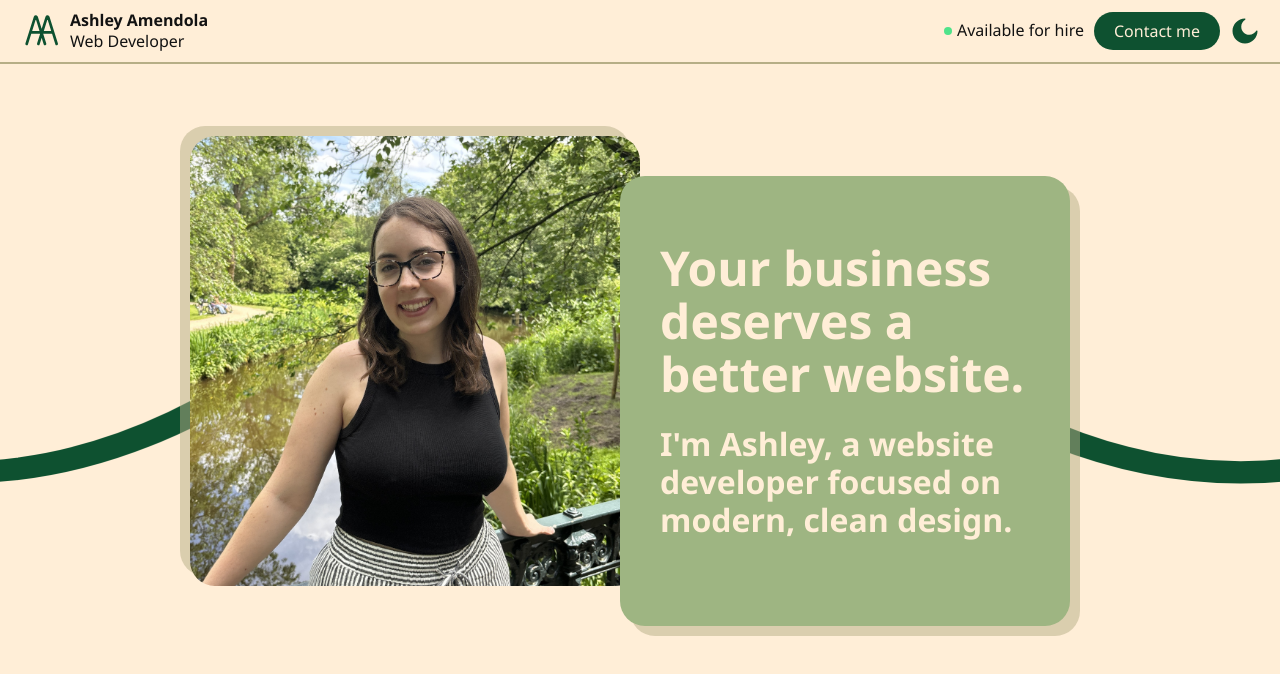
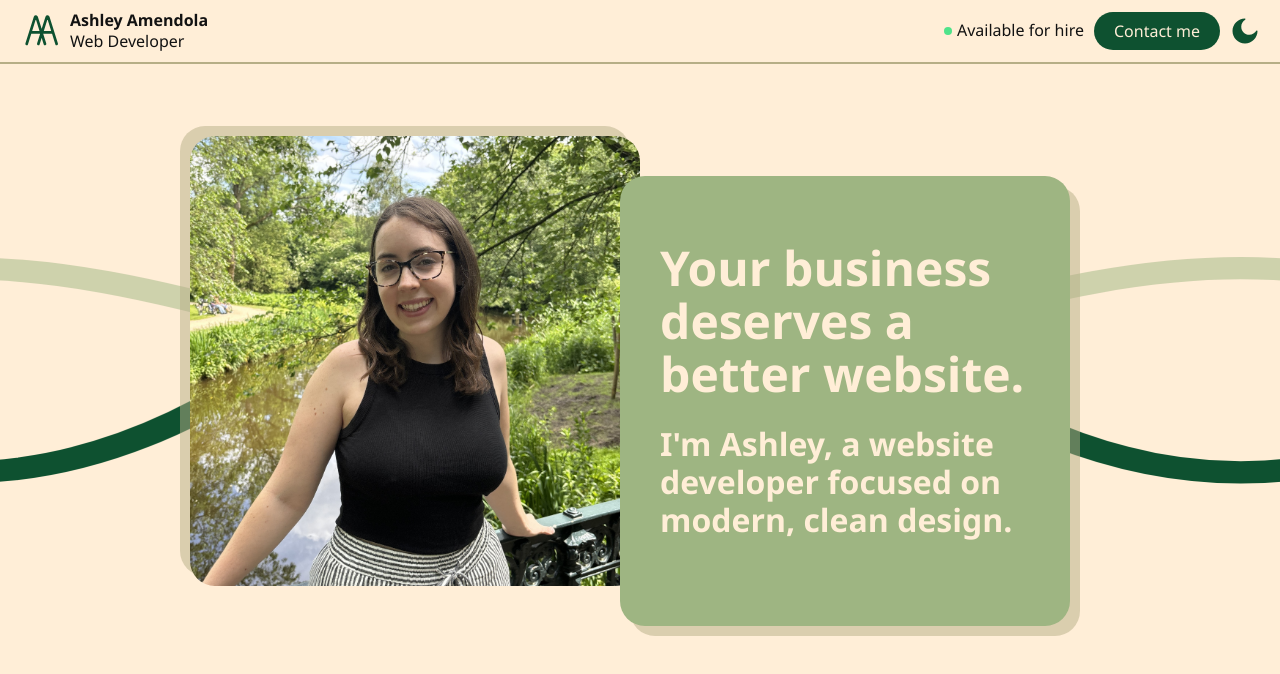
Before and after one commit to a-amendola/portfolio, a React (Vite) app: page / in a window 1280 px wide. Shown: the top 674 px of the page. Built offline with nearby package versions, Linux system fonts and the light colour scheme.

Commit message:
Second curve

```diff
--- a/src/pages/HomePage.jsx
+++ b/src/pages/HomePage.jsx
@@ -21,6 +21,23 @@ export function HomePage() {
                         opacity="1"
                     />
                 </svg>
+
+                <svg
+                    className="wave-background"
+                    xmlns="http://www.w3.org/2000/svg"
+                    viewBox="0 0 3600 800"
+                    preserveAspectRatio="none"
+                >
+                    <path
+                        d="M0,350 C250,450 350,450 600,350 C850,250 950,250 1200,350 C1450,450 1550,450 1800,350 C2050,250 2150,250 2400,350 C2650,450 2750,450 3000,350 C3250,250 3350,250 3600,350"
+                        fill="none"
+                        stroke="var(--secondary)"
+                        strokeWidth="30"
+                        strokeLinecap="round"
+                        strokeLinejoin="round"
+                        opacity="0.5"
+                    />
+                </svg>
             </div>
 
             <div className="hero flex">
```
